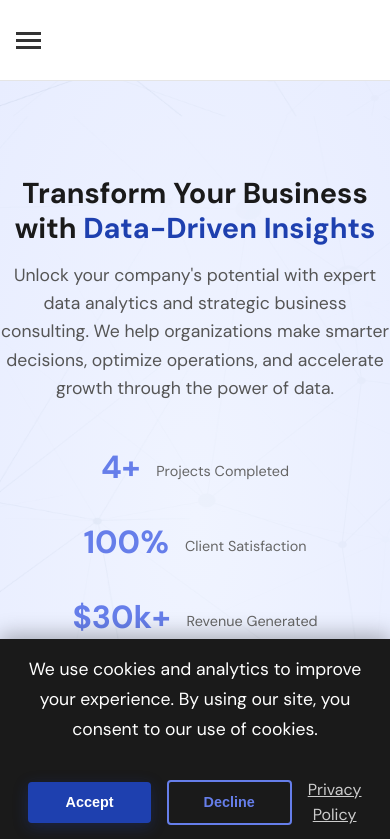
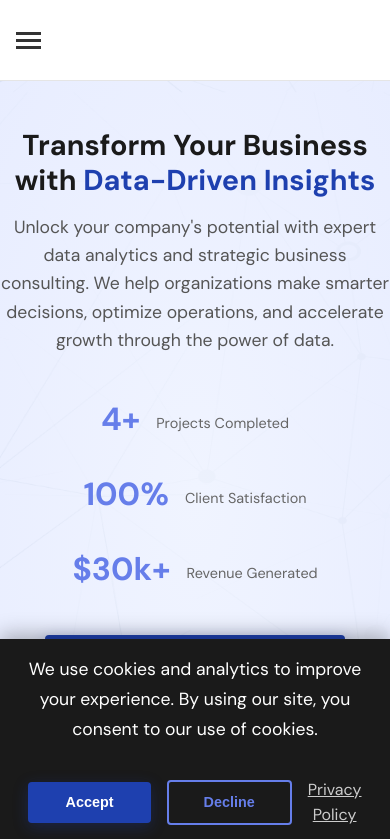
Before and after one commit to WilJones-Red/LeoConsult, a website: page index.html in a window 390 px wide. Shown: the top 839 px of the page. Drawn offline with Linux system fonts and the light colour scheme.

Commit message:
Reduce padding in the initial hero section on index.html

```diff
--- a/css/responsive.css
+++ b/css/responsive.css
@@ -220,7 +220,7 @@
     /* Hero Section */
     .hero {
         min-height: auto;
-        padding: 6rem 0 8rem;
+        padding: 3rem 0 8rem;
         margin-top: 80px;
         margin-bottom: 0;
         position: relative;
```
